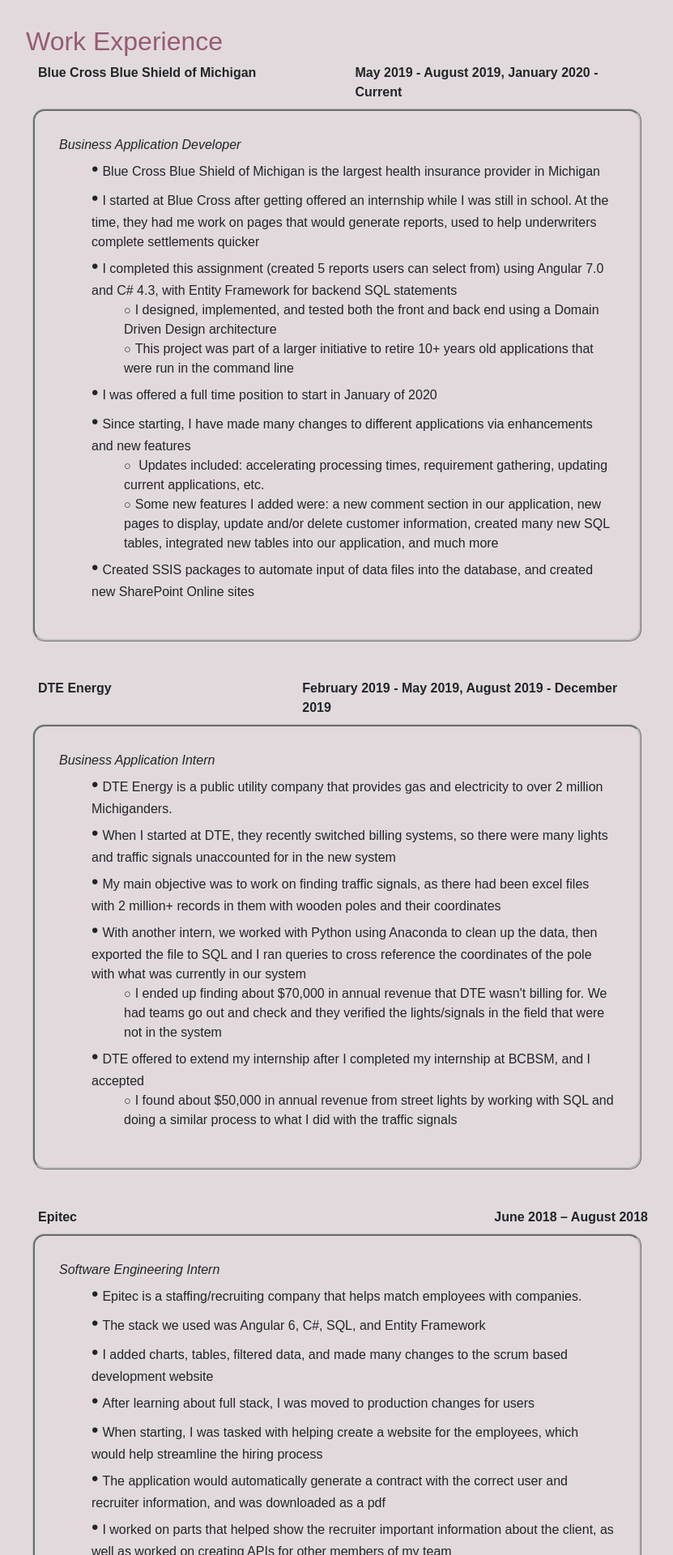
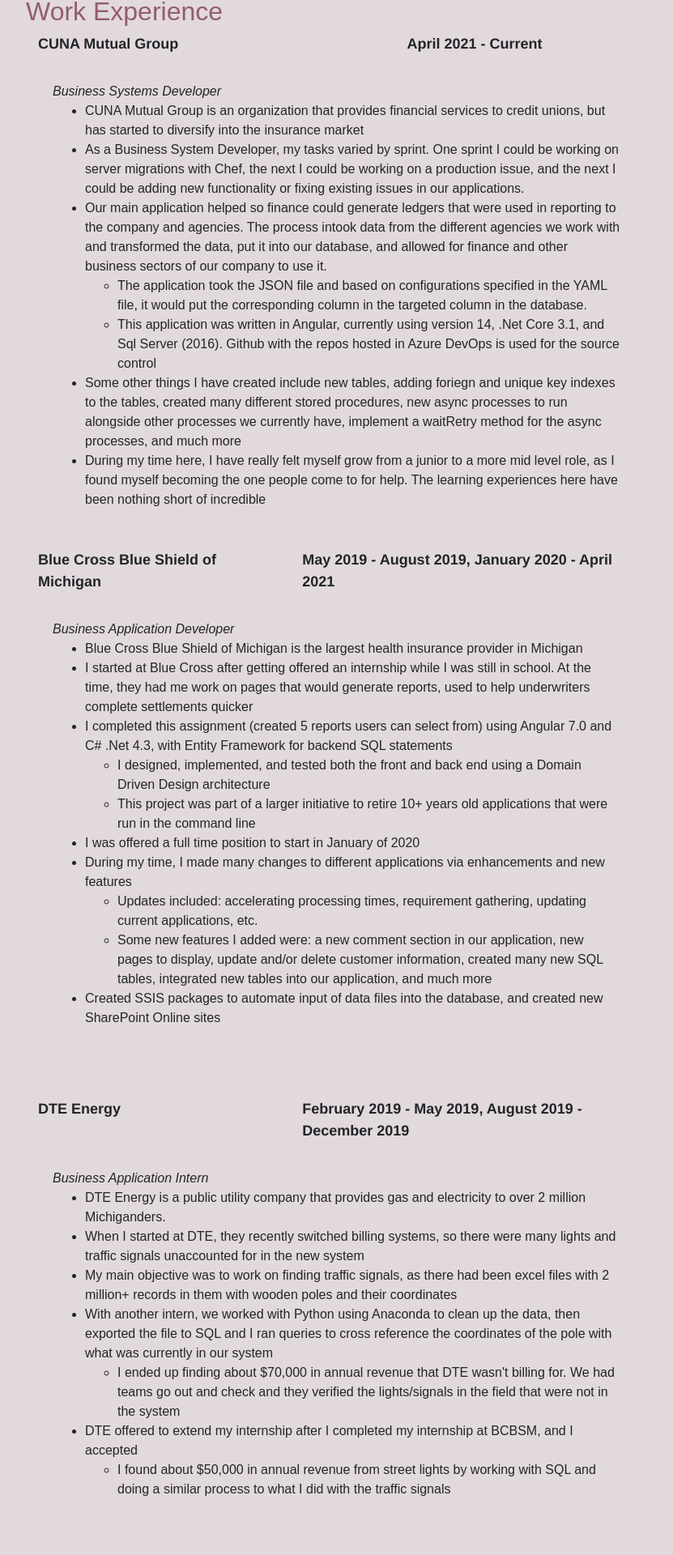
Before and after one commit to yjeafar/yjeafar.github.io, a React (Create React App) app: page /experiences in a window 1280 px wide. Shown: the part 672-2592 px from the top of the page at 81% size, without its empty margins (224-1055 px from the left). Built offline with nearby package versions, Linux system fonts and the light colour scheme.

Commit message:
changes to experiences structure, changed picture, bits of styling here and there

```diff
--- a/src/css/contact-me.css
+++ b/src/css/contact-me.css
@@ -1,6 +1,6 @@
 .ContactMe {
-    padding-top: 10%;
-    padding-bottom: 30%;
+    padding-top: 5%;
+    padding-bottom: 10%;
 }
 
 .linkStyle:hover {
--- a/src/css/experiences.css
+++ b/src/css/experiences.css
@@ -1,16 +1,12 @@
 .companyName {
     font-weight: bold;
     padding-left: 15px;
+    font-family:'Franklin Gothic Medium', 'Arial Narrow', Arial, sans-serif;
+    font-size: large;
 }
 
 .positionName {
     font-style: italic;
-}
-
-.boxBorder {
-    border:3px ridge silver;
-    border-radius: 15px;
-    padding: 5px;
 }
 
 .experienceSpacing {
@@ -21,18 +17,20 @@
     padding: 25px;
 }
 
-ul {
-    list-style: none;
- }
 
 .bulletStyle > ul li:before {
-    content: "•";
+    list-style-type: circle;
     font-size: 150%;
     padding-right: 5px;
  }
 
  .bulletStyle > ul li ul li:before {
-    content: "○";
+    list-style-type: circle;
     font-size: 90%;
     padding-right: 5px;
  }
+
+
+ ui li {
+    list-style-position: outside !important;
+ }
--- a/src/css/welcome.css
+++ b/src/css/welcome.css
@@ -25,17 +25,6 @@
     text-align: center;
     padding-left: 20px;
     padding-right: 20px;
-}
-
-.welcomeLine {
-    position: absolute;
-    top: 53%;
-    left: 0;
-    right: 0;
-    width: 400px;
-    color: #945c74;
-    height: 10px;
-    margin: 0 auto;
 }
 
 #imageSource {
--- a/src/js/contact-me.js
+++ b/src/js/contact-me.js
@@ -21,7 +21,7 @@
     marginTop: 30,
     marginLeft: "auto",
     marginRight: "auto",
-    marginBottom: 50,
+    marginBottom: 30,
     backgroundColor: "#e2d9dc"
   },
   submitButton: {
@@ -130,7 +130,7 @@
 
   return (
     <div className="lightBackground" id="contact-me" ref={ forwardedRef } >
-        <Container className="containerStyle">
+        <Container className="containerStyle, ContactMe">
           <Row className="justify-content-md-center">
             <Col md="12">
               <h1 className="sectionTitle">Contact Me</h1>
--- a/src/js/experiences.js
+++ b/src/js/experiences.js
@@ -31,7 +31,7 @@
         </Row>
         <br />
         <div className="sectionSpacing">
-          <h2 className={ classes.accentColor }>
+          <h2 className={classes.accentColor}>
             Education
           </h2>
           <Row className='companyName' >
@@ -40,15 +40,15 @@
                 University of Michigan - Dearborn
               </span>
             </Col>
-            <Col xs={6} md={6} className={ classes.datePosition } >
+            <Col xs={6} md={6} className={classes.datePosition} >
               <span>
                 September 2016 - December 2019
               </span>
             </Col>
           </Row>
           <Box m={1} className="boxBorder" >
-            <Row className='positionName'>
-              <Col xs={12} md={12}>
+            <Row className='positionName' style={{ paddingLeft: 24 }}>
+              <Col xs={12} md={11}>
                 Bachelor of Science in Software Engineering
               </Col>
             </Row>
@@ -64,17 +64,72 @@
           <br />
         </div>
         <div>
-          <h2 className={ classes.accentColor }>
+          <h2 className={classes.accentColor}>
             Work Experience
           </h2>
-          <div className="sectionSpacing">
+          <section className="sectionSpacing">
             <Row className='companyName'>
-              <Col xs={6} md={6}>
+              <Col xs={6} md={5}>
+                CUNA Mutual Group
+              </Col>
+              <Col xs={6} md={5}>
+                <span className={classes.datePosition} style={{ paddingLeft: 80 }}>
+                  April 2021 - Current
+                </span>
+              </Col>
+            </Row>
+            <Box m={1} className="boxBorder">
+              <div className="experienceContainer">
+                <Row className='positionName'>
+                  <Col xs={12} md={6}>
+                    Business Systems Developer
+                  </Col>
+                </Row>
+                <div className="bulletStyle">
+                <ul>
+                    <li>
+                      CUNA Mutual Group is an organization that provides financial services to credit unions, but has started to diversify into the insurance market
+                    </li>
+                    <li>
+                      As a Business System Developer, my tasks varied by sprint. One sprint I could be working on server migrations with Chef, the next I could
+                      be working on a production issue, and the next I could be adding new functionality or fixing existing issues in our applications.
+                    </li>
+                    <li>
+                      Our main application helped so finance could generate ledgers that were used in reporting to the company and agencies. The process intook
+                      data from the different agencies we work with and transformed the data, put it into our database, and allowed for finance and other business
+                      sectors of our company to use it.
+                      <ul>
+                        <li>
+                          The application took the JSON file and based on configurations specified in the YAML file, it would put the corresponding column in the
+                          targeted column in the database.
+                        </li>
+                        <li>
+                          This application was written in Angular, currently using version 14, .Net Core 3.1, and Sql Server (2016). Github with the repos
+                          hosted in Azure DevOps is used for the source control
+                        </li>
+                      </ul>
+                    </li>
+                    <li>
+                        Some other things I have created include new tables, adding foriegn and unique key indexes to the tables, created many different stored procedures,
+                        new async processes to run alongside other processes we currently have, implement a waitRetry method for the async processes, and much more
+                    </li>
+                    <li>
+                      During my time here, I have really felt myself grow from a junior to a more mid level role, as I found myself becoming the one people come to
+                      for help. The learning experiences here have been nothing short of incredible
+                      </li>
+                </ul>
+                </div>
+              </div>
+            </Box>
+          </section>
+          <section className="sectionSpacing">
+            <Row className='companyName'>
+              <Col xs={6} md={5}>
                 Blue Cross Blue Shield of Michigan
               </Col>
-              <Col xs={6} md={6}>
-                <span className={ classes.datePosition }>
-                  May 2019 - August 2019, January 2020 - Current
+              <Col xs={6} md={7}>
+                <span className={classes.datePosition}>
+                  May 2019 - August 2019, January 2020 - April 2021
                 </span>
               </Col>
             </Row>
@@ -95,7 +150,7 @@
                       reports, used to help underwriters complete settlements quicker
                     </li>
                     <li>
-                      I completed this assignment (created 5 reports users can select from) using Angular 7.0 and C# 4.3, with Entity Framework for backend SQL statements
+                      I completed this assignment (created 5 reports users can select from) using Angular 7.0 and C# .Net 4.3, with Entity Framework for backend SQL statements
                       <ul>
                         <li>
                           I designed, implemented, and tested both the front and back end using a Domain Driven Design architecture
@@ -109,7 +164,7 @@
                       I was offered a full time position to start in January of 2020
                     </li>
                     <li>
-                      Since starting, I have made many changes to different applications via enhancements and new features
+                      During my time, I made many changes to different applications via enhancements and new features
                       <ul>
                         <li> Updates included: accelerating processing times, requirement gathering, updating current applications, etc.</li>
                         <li>
@@ -125,14 +180,14 @@
                 </div>
               </div>
             </Box>
-          </div>
-          <div className="experienceSpacing">
+          </section>
+          <section className="experienceSpacing">
             <Row className='companyName'>
               <Col xs={6} md={5}>
                 DTE Energy
               </Col>
               <Col xs={6} md={7}>
-                <span className={ classes.datePosition }>
+                <span className={classes.datePosition}>
                   February 2019 - May 2019, August 2019 - December 2019
                 </span>
               </Col>
@@ -179,59 +234,9 @@
                 </div>
               </div>
             </Box>
+          </section>
         </div>
-          <div className="experienceSpacing">
-            <Row className='companyName'>
-              <Col xs={6} md={7}>
-                Epitec
-            </Col>
-              <Col xs={6} md={5}>
-                <span className={ classes.datePosition }>
-                  June 2018 – August 2018
-              </span>
-              </Col>
-            </Row>
-            <Box m={1} className="boxBorder">
-              <div className="experienceContainer">
-                <Row className='positionName'>
-                  <Col xs={12} md={6}>
-                    Software Engineering Intern
-            </Col>
-                </Row>
-                <div className="bulletStyle">
-                  <ul>
-                    <li>
-                      Epitec is a staffing/recruiting company that helps match employees with companies.
-                  </li>
-                  <li>
-                      The stack we used was Angular 6, C#, SQL, and Entity Framework
-                </li>
-                    <li>
-                      I added charts, tables, filtered data, and made many changes to the scrum based development website
-                 </li>
-                    <li>
-                      After learning about full stack, I was moved to production changes for users
-                  </li>
-                    <li>
-                      When starting, I was tasked with helping create a website for the employees, which would help streamline the hiring process
-                  </li>
-                    <li>
-                      The application would automatically generate a contract with the correct user and recruiter information, and was downloaded as a pdf
-                 </li>
-                    <li>
-                      I worked on parts that helped show the recruiter important information about the client, as well as worked on creating APIs for other
-                      members of my team
-                  </li>
-                    <li>
-                      We did weekly/biweekly code reviews and showcased the changes we made during the Sprint meetings. We used Scrum to keep track of our progress
-                  </li>
-                  </ul>
-                </div>
-              </div>
-            </Box>
-          </div>
-        </div>
-        <br />
+        <br/>
       </Container>
     </div>
   );
--- a/src/js/welcome.js
+++ b/src/js/welcome.js
@@ -10,7 +10,6 @@
         <img src={ocean} alt='ocean painting' id='welcomeImg'></img>
         <div className='welcomeBlock'>
           <div style={{ fontSize: 65 }}>Yasser Jeafar</div>
-          <hr className="welcomeLine" />
           <p>Online Portfolio</p>
         </div>
         <div id="externalLinks">
```
Also changed, not shown: src/js/about-me.js (+11 -7 lines), src/images/meTwo.jpg (added), 1 other file (tests, documents, lock files or other folders). Lines whose indentation alone changed are shown as unchanged.
